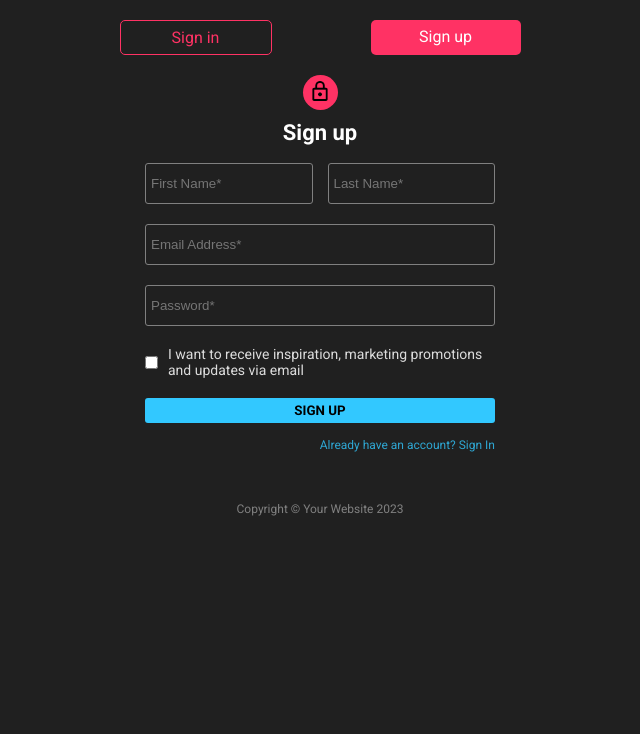
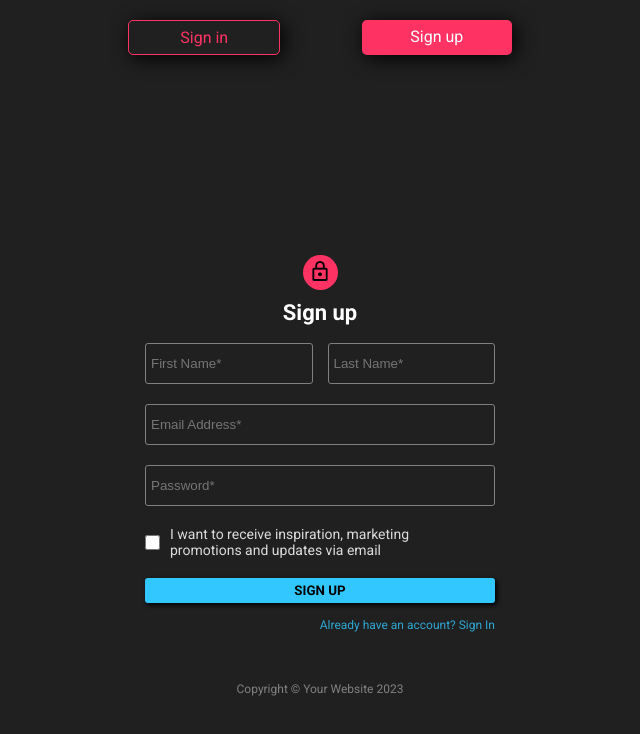
Before and after one commit to mast3rp1ece/react20, a React (Create React App) app: page /signup in a window 1280 px wide. Shown: the top 734 px of the page, without its empty margins (320-960 px from the left). Built offline with nearby package versions, Linux system fonts and the light colour scheme.

Commit message:
litle fix

```diff
--- a/src/components/SignIn.js
+++ b/src/components/SignIn.js
@@ -26,7 +26,7 @@ export const SignIn = () => {
 				<Icon src={icon} alt="Icon" />
 			</IconContainer>
 			<Title>Sign in</Title>
-			<form className="in-form">
+			<form action="#" className="in-form">
 				<SignInput type="email" placeholder="Email Address*" value={email} onChange={(e) => setEmail(e.target.value)} />
 				<SignInput type="password" placeholder="Password*" value={password} onChange={(e) => setPassword(e.target.value)} />
 				<div className="check-container">
--- a/src/components/SignUp.js
+++ b/src/components/SignUp.js
@@ -29,7 +29,7 @@ export const SignUp = () => {
 				<Icon src={icon} alt="Icon" />
 			</IconContainer>
 			<Title>Sign up</Title>
-			<form className="in-form">
+			<form action="#" className="in-form">
 				<div class="name-container">
 					<SignInput type="text" placeholder="First Name*" value={firstName} onChange={(e) => setFirstName(e.target.value)} />
 					<SignInput type="text" placeholder="Last Name*" value={lastName} onChange={(e) => setLastName(e.target.value)} />
@@ -38,7 +38,7 @@ export const SignUp = () => {
 				<SignInput type="password" placeholder="Password*" value={password} onChange={(e) => setPassword(e.target.value)} />
 				<div className="check-container">
 					<CheckBox type="checkbox"/>
-					<CheckInfo>I want to receive inspiration, marketing promotions and updates via email</CheckInfo>
+					<CheckInfo var='receiveinfo'>I want to receive inspiration, marketing promotions and updates via email</CheckInfo>
 				</div>
 				<SignButt>SIGN UP</SignButt>
 				<HelpContainer var='helpend' className="help-links">
--- a/src/components/header.css
+++ b/src/components/header.css
@@ -1,7 +1,8 @@
 .header {
 	display: flex;
 	justify-content: space-around;
-	max-width: 500px;
+	gap: 15px;
+	max-width: 450px;
 	width: 100%;
-	margin: 0 auto;
+	margin: 0 auto 200px;
 }
--- a/src/components/styled/HeaderButtons.js
+++ b/src/components/styled/HeaderButtons.js
@@ -9,6 +9,7 @@ width: 100%;
 text-align: center;
 padding: 7px 0;
 border-radius: 5px;
+box-shadow: 3px 3px 20px black;
 transition: all ease .2s;
 border: ${(props) => props.var === 'outline' ? '1px solid rgb(255, 50, 100)' : 'none'};
 &:hover {
--- a/src/components/styled/SignInStyled.js
+++ b/src/components/styled/SignInStyled.js
@@ -40,7 +40,6 @@ box-sizing: border-box;
 `
 export const CheckBox = styled.input `
 margin: 0;
-background: rgba(0 0 0 0.08);
 width: 15px;
 height: 15px;
 `
@@ -49,6 +48,7 @@ color: rgb(220, 220, 220);
 font-weight: 400;
 margin-left: 10px;
 font-size: 14px;
+max-width: ${(props) => props.var === 'receiveinfo' ? '250px' : 'auto'}
 `
 export const SignButt = styled.button `
 width: 100%;
@@ -56,6 +56,7 @@ padding: 5px 0;
 font-weight: 600;
 border-radius: 3px;
 border: 0;
+box-shadow: 2px 2px 5px black;
 background: rgb(50, 200, 255);
 transition: all ease .2s;
 cursor: pointer;
--- a/src/components/styled/SignUpStyled.js
+++ /dev/null
@@ -1,6 +0,0 @@
-import styled from 'styled-components';
-
-export const Title2 = styled.h2 `
-color: white;
-text-align: center;
-`
```
